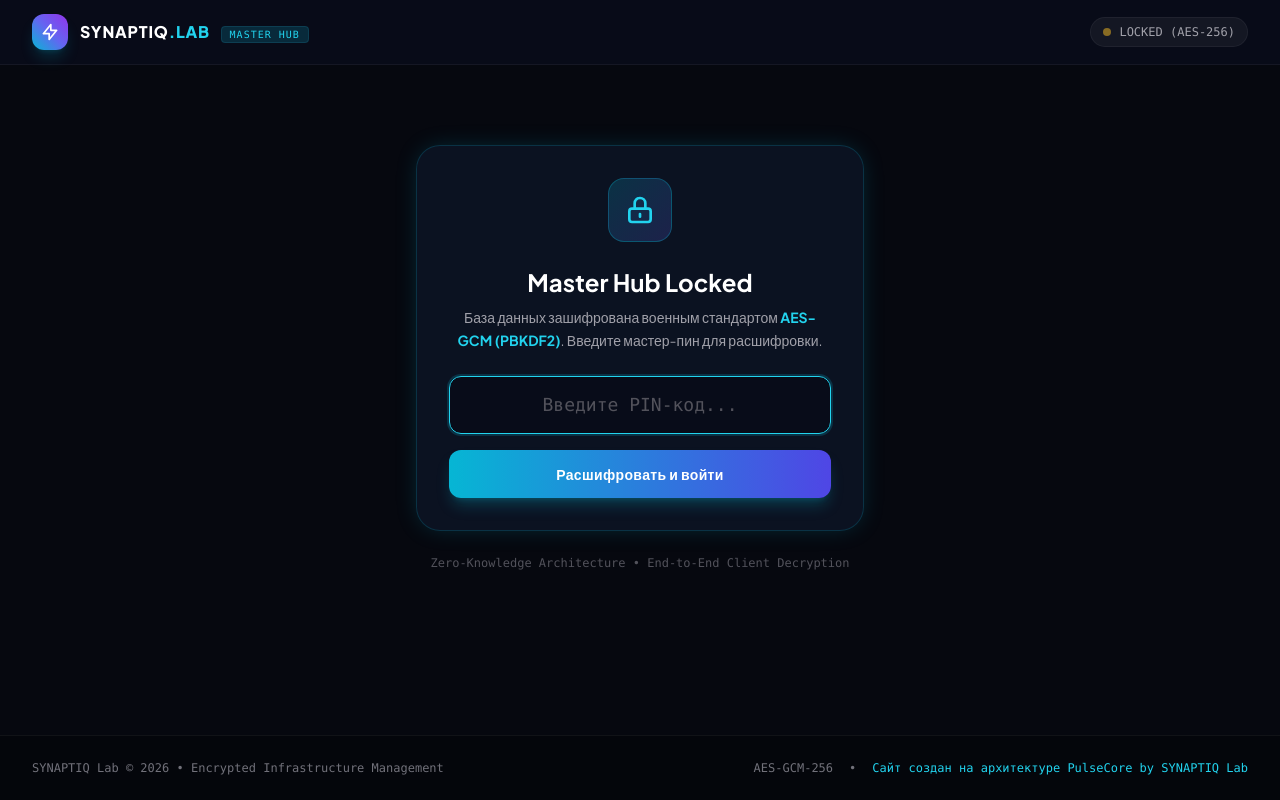
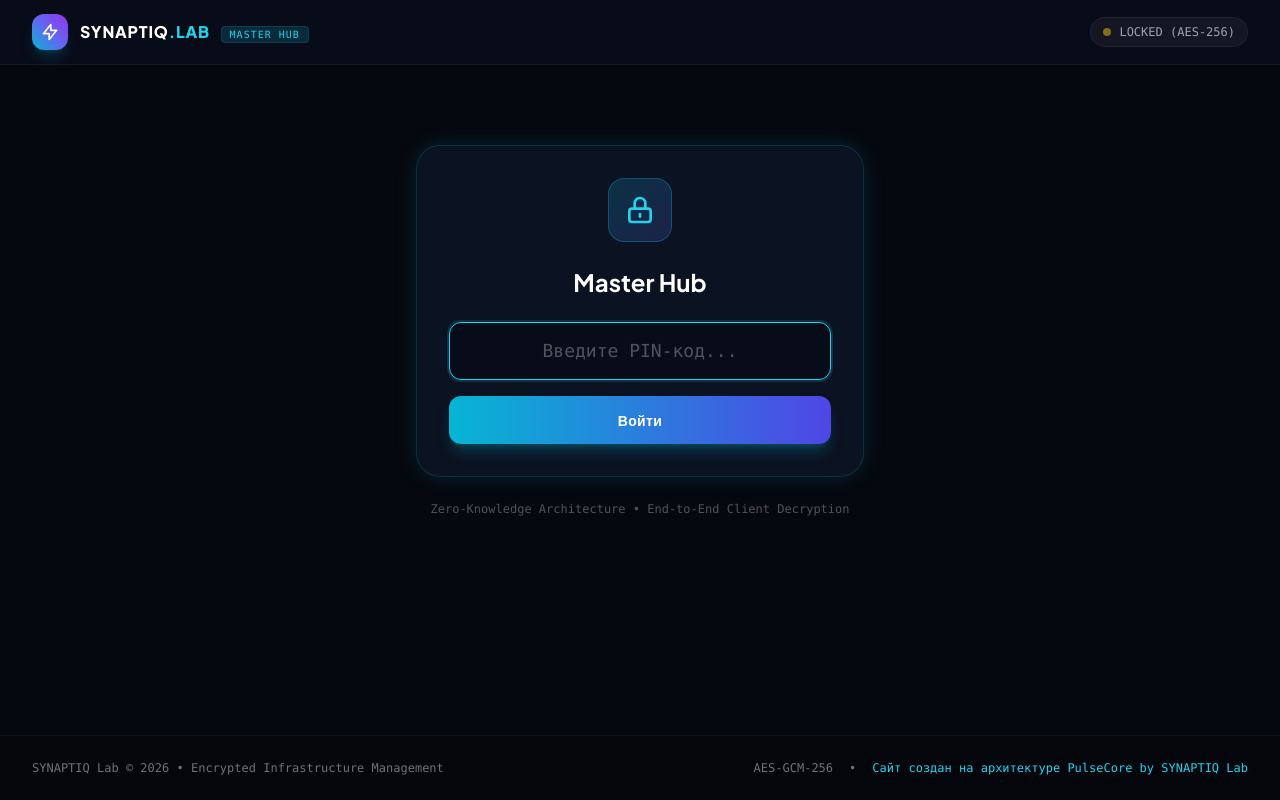
Before and after one commit to synaptiqlab/hub, a plain HTML site: page index.html in a window 1280 px wide. Drawn offline with nearby package versions, Linux system fonts and the light colour scheme.

Commit message:
Simplify login screen: remove crypto explanation and rename button to ?????

```diff
--- a/index.html
+++ b/index.html
@@ -89,17 +89,14 @@
             <path stroke-linecap="round" stroke-linejoin="round" stroke-width="2" d="M12 15v2m-6 4h12a2 2 0 002-2v-6a2 2 0 00-2-2H6a2 2 0 00-2 2v6a2 2 0 002 2zm10-10V7a4 4 0 00-8 0v4h8z"/>
           </svg>
         </div>
-        <h2 class="text-2xl font-bold text-white mb-2">Master Hub Locked</h2>
-        <p class="text-sm text-zinc-400 mb-6 leading-relaxed">
-          База данных зашифрована военным стандартом <strong class="text-cyan-400">AES-GCM (PBKDF2)</strong>. Введите мастер-пин для расшифровки.
-        </p>
+        <h2 class="text-2xl font-bold text-white mb-6">Master Hub</h2>
 
         <form id="unlockForm" onsubmit="handleUnlock(event)" class="space-y-4">
           <div class="relative">
             <input type="password" id="pinInput" autofocus autocomplete="off" placeholder="Введите PIN-код..." class="glass-input w-full px-4 py-3.5 rounded-xl text-center text-lg tracking-[0.3em] font-mono text-white placeholder:text-zinc-600 placeholder:tracking-normal focus:border-cyan-400">
           </div>
           <button type="submit" class="w-full py-3.5 bg-gradient-to-r from-cyan-500 to-indigo-600 hover:from-cyan-400 hover:to-indigo-500 text-white font-semibold rounded-xl shadow-lg shadow-cyan-500/25 transition-all text-sm tracking-wide">
-            Расшифровать и войти
+            Войти
           </button>
         </form>
 
```
